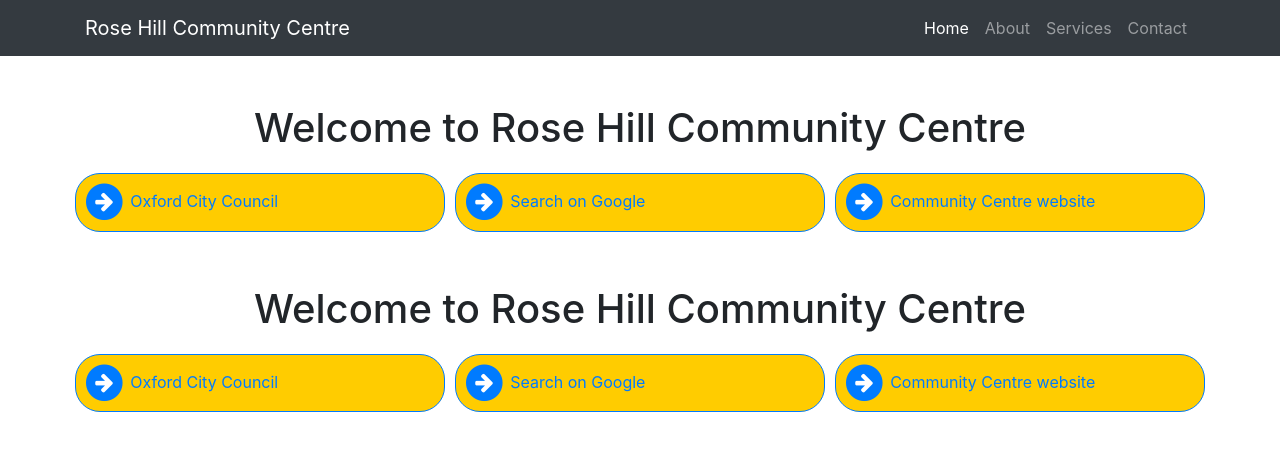
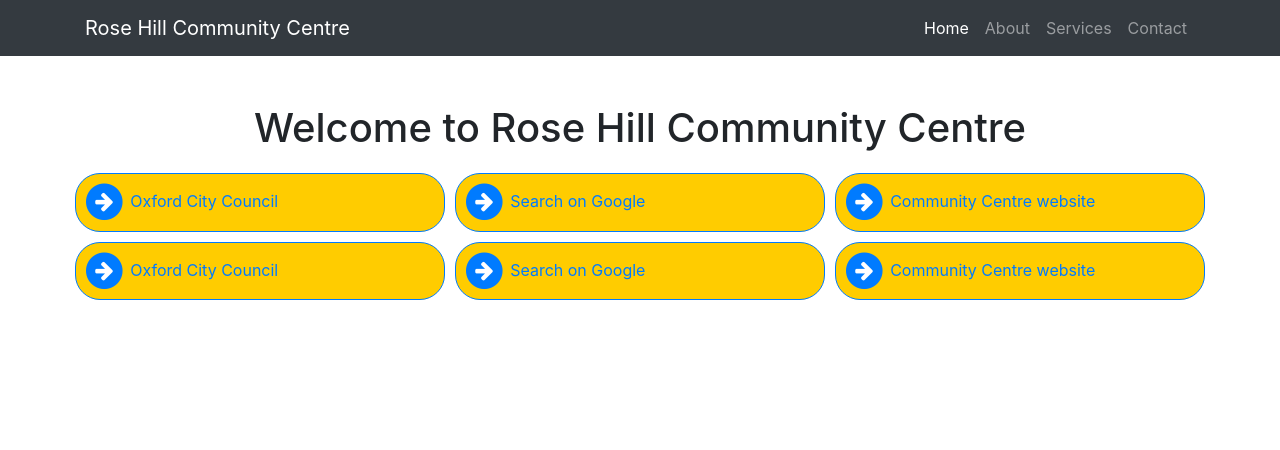
Before and after one commit to OxfordCityCouncil/rosehill, a website: page index.html in a window 1280 px wide. Drawn offline with Linux system fonts and the light colour scheme.

Commit message:
Update index.html

```diff
--- a/index.html
+++ b/index.html
@@ -94,15 +94,8 @@
               Community Centre website
         </a>
     </div>
+
             <div class="row">
-        <div class="col-lg-12 text-center">
-          <h1 class="mt-5">Welcome to Rose Hill Community Centre</h1>
-          <p class="lead"></p>
-        </div>
-      </div>
-    </div>
-    <div class="container">
-      <div class="row">
         <a class="col-sm" href="https://www.oxford.gov.uk">
             <span class="fa-stack fa-lg">
               <i class="fa fa-circle fa-stack-2x"></i>
```
